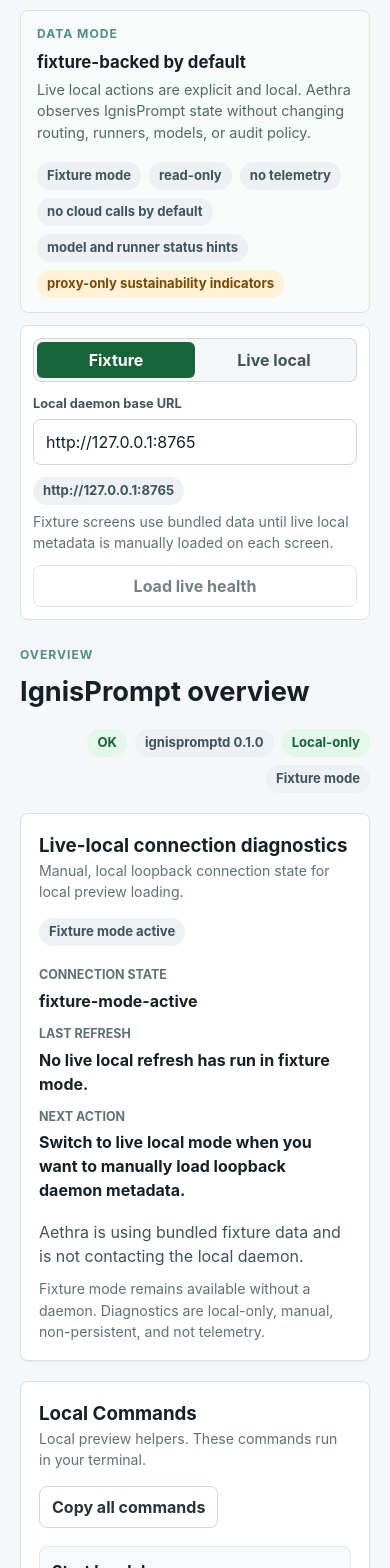
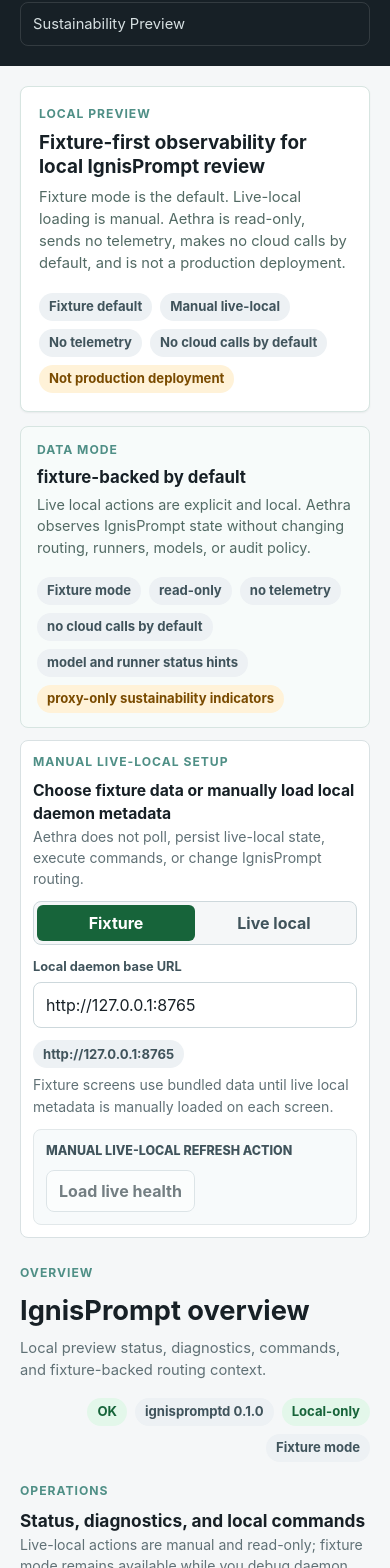
Before and after one commit to AIgnitron/ignisprompt, a React (Vite) app in the folder apps/aethra/: page / in a window 390 px wide. Shown: the part 376-1944 px from the top of the page. Built offline with nearby package versions, Linux system fonts and the light colour scheme.

Commit message:
feat: polish Aethra local preview experience (#131)
Co-authored-by: Alaa-Aignitron <alaa@aignitron.com>

```diff
--- a/apps/aethra/src/App.tsx
+++ b/apps/aethra/src/App.tsx
@@ -247,6 +247,10 @@
         <div>
           <p className="eyebrow">Aethra</p>
           <h1>Local AI Routing Observatory</h1>
+          <p className="sidebar-note">
+            Local preview observability for routing, audit, model and runner
+            status hints, and proxy sustainability indicators.
+          </p>
         </div>
         <nav className="nav-list">
           <button
@@ -294,6 +298,8 @@
       </aside>
 
       <main className="workspace">
+        <LocalPreviewBanner />
+
         <section className="mode-strip" aria-label="Aethra data mode boundaries">
           <div className="mode-copy">
             <p className="eyebrow">Data mode</p>
@@ -382,6 +388,29 @@
   );
 }
 
+function LocalPreviewBanner() {
+  return (
+    <section className="preview-banner" aria-label="Local preview boundary">
+      <div>
+        <p className="eyebrow">Local Preview</p>
+        <h2>Fixture-first observability for local IgnisPrompt review</h2>
+        <p>
+          Fixture mode is the default. Live-local loading is manual. Aethra is
+          read-only, sends no telemetry, makes no cloud calls by default, and is
+          not a production deployment.
+        </p>
+      </div>
+      <div className="preview-banner-badges" aria-label="Local preview guardrails">
+        <StatusBadge tone="neutral">Fixture default</StatusBadge>
+        <StatusBadge tone="neutral">Manual live-local</StatusBadge>
+        <StatusBadge tone="neutral">No telemetry</StatusBadge>
+        <StatusBadge tone="neutral">No cloud calls by default</StatusBadge>
+        <StatusBadge tone="warning">Not production deployment</StatusBadge>
+      </div>
+    </section>
+  );
+}
+
 type DataSourceControlProps = {
   dataMode: AethraDataMode;
   baseUrlInput: string;
@@ -410,6 +439,15 @@
 
   return (
     <section className="data-source-control" aria-label="Aethra data source">
+      <div className="data-source-intro">
+        <p className="eyebrow">Manual live-local setup</p>
+        <h3>Choose fixture data or manually load local daemon metadata</h3>
+        <p className="muted">
+          Aethra does not poll, persist live-local state, execute commands, or
+          change IgnisPrompt routing.
+        </p>
+      </div>
+
       <div className="mode-toggle" aria-label="Select Aethra data mode">
         <button
           type="button"
@@ -447,6 +485,8 @@
         </p>
       </div>
 
+      <div className="manual-refresh-card">
+        <span>Manual live-local refresh action</span>
         <button
           type="button"
           className="secondary-button health-load-button"
@@ -457,6 +497,7 @@
             ? "Loading health"
             : "Load live health"}
         </button>
+      </div>
     </section>
   );
 }
--- a/apps/aethra/src/routes/AuditEvents.tsx
+++ b/apps/aethra/src/routes/AuditEvents.tsx
@@ -221,7 +221,8 @@
       </dl>
 
       {isLiveMode ? (
-        <div className="button-row audit-action-row">
+        <div className="manual-refresh-card audit-action-row">
+          <span>Manual live-local refresh action</span>
           <button
             type="button"
             className="secondary-button"
--- a/apps/aethra/src/routes/ModelRunnerStatus.tsx
+++ b/apps/aethra/src/routes/ModelRunnerStatus.tsx
@@ -251,7 +251,8 @@
       </dl>
 
       {isLiveMode ? (
-        <div className="button-row model-action-row">
+        <div className="manual-refresh-card model-action-row">
+          <span>Manual live-local refresh action</span>
           <button
             type="button"
             className="secondary-button"
@@ -375,7 +376,8 @@
       ) : null}
 
       {isLiveMode ? (
-        <div className="button-row model-action-row">
+        <div className="manual-refresh-card model-action-row">
+          <span>Manual live-local refresh action</span>
           <button
             type="button"
             className="secondary-button"
--- a/apps/aethra/src/routes/Overview.tsx
+++ b/apps/aethra/src/routes/Overview.tsx
@@ -98,6 +98,10 @@
         <div>
           <p className="eyebrow">Overview</p>
           <h2>IgnisPrompt overview</h2>
+          <p className="page-subtitle">
+            Local preview status, diagnostics, commands, and fixture-backed
+            routing context.
+          </p>
         </div>
         <div className="status-strip" aria-label="Overview health status">
           <StatusBadge tone="ok">{healthForStatus.status.toUpperCase()}</StatusBadge>
@@ -113,10 +117,31 @@
         </div>
       </header>
 
+      <section className="overview-section-group" aria-label="Local preview operations">
+        <div className="section-heading">
+          <p className="eyebrow">Operations</p>
+          <h3>Status, diagnostics, and local commands</h3>
+          <p className="muted">
+            Live-local actions are manual and read-only; fixture mode remains
+            available while you debug daemon setup.
+          </p>
+        </div>
+        <div className="overview-operations-grid">
           <LiveLocalDiagnosticsPanel diagnostics={diagnostics} />
+          <LocalCommandsPanel />
+        </div>
+      </section>
 
-      <LocalCommandsPanel />
-
+      <section className="overview-section-group" aria-label="Manual live-local metadata">
+        <div className="section-heading">
+          <p className="eyebrow">Manual refresh</p>
+          <h3>Live-local metadata actions</h3>
+          <p className="muted">
+            These actions load individual loopback endpoints on demand. Aethra
+            does not poll or persist live-local state.
+          </p>
+        </div>
+        <div className="overview-metadata-grid">
           <HealthMetadataPanel
             dataMode={dataMode}
             liveHealthState={liveHealthState}
@@ -128,6 +153,8 @@
             liveVersionStatusState={liveVersionStatusState}
             onLoadLiveVersionStatus={onLoadLiveVersionStatus}
           />
+        </div>
+      </section>
 
       <div className="metric-grid" aria-label="Aethra fixture metrics">
         <MetricCard
@@ -575,7 +602,8 @@
       </p>
 
       {isLiveMode ? (
-        <div className="button-row version-status-action-row">
+        <div className="manual-refresh-card version-status-action-row">
+          <span>Manual live-local refresh action</span>
           <button
             type="button"
             className="secondary-button"
@@ -719,7 +747,8 @@
       </dl>
 
       {isLiveMode ? (
-        <div className="button-row health-action-row">
+        <div className="manual-refresh-card health-action-row">
+          <span>Manual live-local refresh action</span>
           <button
             type="button"
             className="secondary-button"
--- a/apps/aethra/src/routes/SustainabilityPreview.tsx
+++ b/apps/aethra/src/routes/SustainabilityPreview.tsx
@@ -345,6 +345,8 @@
       </dl>
 
       <div className="sustainability-action-row">
+        <div className="manual-refresh-card sustainability-refresh-card">
+          <span>Manual live-local refresh action</span>
           <label className="form-field sustainability-period-field">
             <span>Period</span>
             <select
@@ -369,6 +371,10 @@
               ? "Loading metrics"
               : "Load live sustainability metrics"}
           </button>
+        </div>
+
+        <div className="report-export-card">
+          <span>Local report export</span>
           <button
             type="button"
             className="secondary-button"
@@ -383,6 +389,7 @@
           >
             Export JSON
           </button>
+        </div>
       </div>
     </section>
   );
--- a/apps/aethra/src/styles.css
+++ b/apps/aethra/src/styles.css
@@ -78,6 +78,12 @@
   line-height: 1.2;
 }
 
+.sidebar-note {
+  margin: 12px 0 0;
+  color: #a9b9bd;
+  font-size: 0.88rem;
+}
+
 .eyebrow {
   margin: 0 0 8px;
   color: #4f8f86;
@@ -121,6 +127,42 @@
   padding: 28px 36px 40px;
 }
 
+.preview-banner {
+  display: flex;
+  gap: 18px;
+  align-items: flex-start;
+  justify-content: space-between;
+  max-width: 1160px;
+  margin-bottom: 14px;
+  padding: 18px;
+  border: 1px solid #d7e5e1;
+  border-radius: 8px;
+  background: #ffffff;
+  box-shadow: 0 1px 2px rgb(23 32 38 / 6%);
+}
+
+.preview-banner h2 {
+  margin: 0;
+  color: #172026;
+  font-size: 1.18rem;
+  line-height: 1.25;
+}
+
+.preview-banner p:last-child {
+  max-width: 700px;
+  margin: 8px 0 0;
+  color: #526a64;
+  font-size: 0.92rem;
+}
+
+.preview-banner-badges {
+  display: flex;
+  flex-wrap: wrap;
+  gap: 8px;
+  justify-content: flex-end;
+  max-width: 420px;
+}
+
 .mode-strip {
   display: flex;
   gap: 18px;
@@ -161,15 +203,25 @@
 
 .data-source-control {
   display: grid;
-  grid-template-columns: auto minmax(260px, 360px) minmax(0, 1fr) auto;
+  grid-template-columns: minmax(220px, 1fr) auto minmax(260px, 360px) minmax(0, 1fr);
   gap: 12px;
-  align-items: end;
+  align-items: center;
   max-width: 1160px;
   margin-top: 12px;
   padding: 12px;
   border: 1px solid #d9e1e3;
   border-radius: 8px;
   background: #ffffff;
+}
+
+.data-source-intro {
+  min-width: 0;
+}
+
+.data-source-intro h3 {
+  margin: 0;
+  color: #172026;
+  font-size: 0.98rem;
 }
 
 .mode-toggle {
@@ -221,7 +273,6 @@
 }
 
 .health-load-button {
-  align-self: center;
   white-space: nowrap;
 }
 
@@ -244,11 +295,44 @@
   font-size: 1.7rem;
 }
 
+.page-subtitle {
+  max-width: 580px;
+  margin: 6px 0 0;
+  color: #607176;
+  font-size: 0.92rem;
+}
+
 .status-strip {
   display: flex;
   flex-wrap: wrap;
   gap: 8px;
   justify-content: flex-end;
+}
+
+.overview-section-group {
+  display: grid;
+  gap: 12px;
+}
+
+.section-heading h3 {
+  margin: 0;
+  color: #172026;
+  font-size: 1.08rem;
+}
+
+.overview-operations-grid,
+.overview-metadata-grid {
+  display: grid;
+  gap: 14px;
+}
+
+.overview-operations-grid {
+  grid-template-columns: minmax(0, 0.95fr) minmax(0, 1.05fr);
+  align-items: start;
+}
+
+.overview-metadata-grid {
+  grid-template-columns: repeat(2, minmax(0, 1fr));
 }
 
 .metric-grid {
@@ -671,14 +755,43 @@
 
 .sustainability-action-row {
   display: grid;
-  grid-template-columns: minmax(120px, 160px) repeat(3, auto);
+  grid-template-columns: minmax(0, 1.15fr) minmax(260px, 0.85fr);
   gap: 12px;
-  align-items: end;
+  align-items: stretch;
   margin-top: 18px;
 }
 
 .sustainability-period-field {
   min-width: 0;
+}
+
+.manual-refresh-card,
+.report-export-card {
+  display: flex;
+  flex-wrap: wrap;
+  gap: 10px;
+  align-items: end;
+  padding: 12px;
+  border: 1px solid #e2e8ea;
+  border-radius: 8px;
+  background: #f7fafb;
+}
+
+.manual-refresh-card > span,
+.report-export-card > span {
+  flex-basis: 100%;
+  color: #40545c;
+  font-size: 0.78rem;
+  font-weight: 800;
+  text-transform: uppercase;
+}
+
+.sustainability-refresh-card {
+  align-items: end;
+}
+
+.report-export-card {
+  align-content: start;
 }
 
 .table-scroll {
@@ -820,10 +933,14 @@
   .definition-grid,
   .two-column,
   .fact-columns,
-  .data-source-control {
+  .data-source-control,
+  .overview-operations-grid,
+  .overview-metadata-grid,
+  .sustainability-action-row {
     grid-template-columns: repeat(2, minmax(0, 1fr));
   }
 
+  .data-source-intro,
   .data-source-status {
     grid-column: 1 / -1;
   }
@@ -852,13 +969,15 @@
   }
 
   .mode-strip,
+  .preview-banner,
   .page-header,
   .panel-heading {
     align-items: flex-start;
     flex-direction: column;
   }
 
-  .mode-badges {
+  .mode-badges,
+  .preview-banner-badges {
     justify-content: flex-start;
     max-width: none;
   }
@@ -872,9 +991,11 @@
   .form-grid,
   .audit-layout,
   .model-layout,
-  .routing-layout,
-  .sustainability-layout,
-  .sustainability-action-row {
+    .routing-layout,
+    .sustainability-layout,
+    .sustainability-action-row,
+    .overview-operations-grid,
+    .overview-metadata-grid {
     grid-template-columns: 1fr;
   }
 }
```
Also changed, not shown: 5 other files (tests, documents, lock files or other folders). Lines whose indentation alone changed are shown as unchanged.
